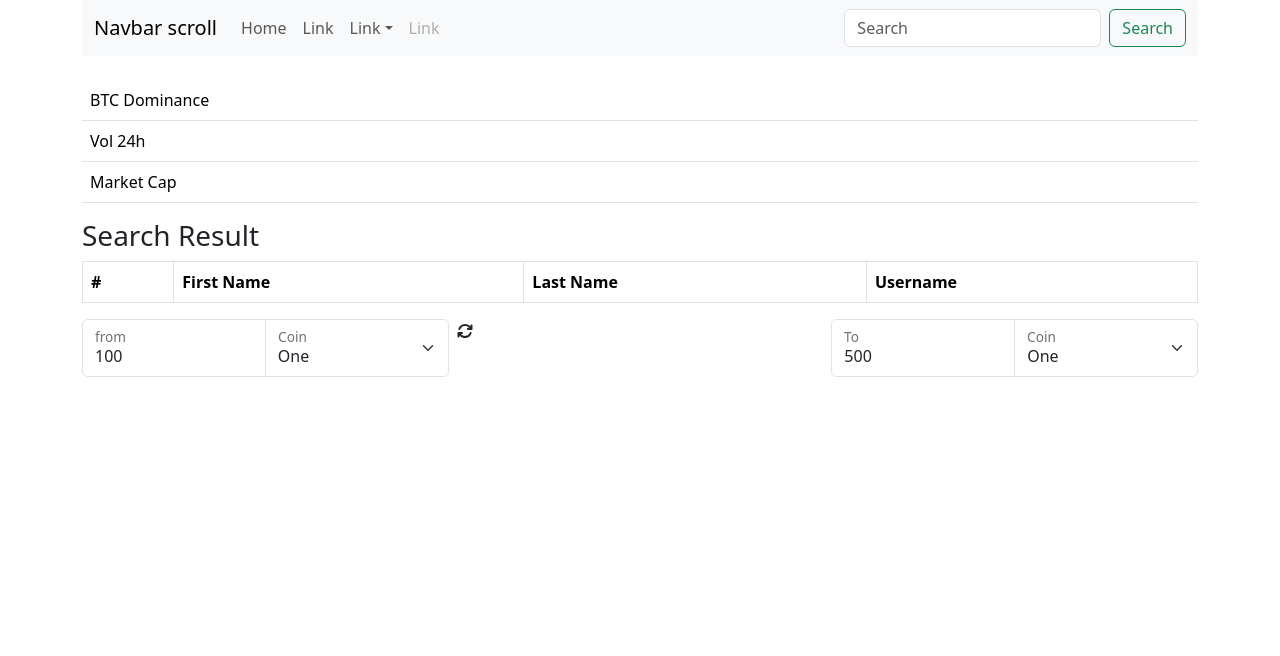
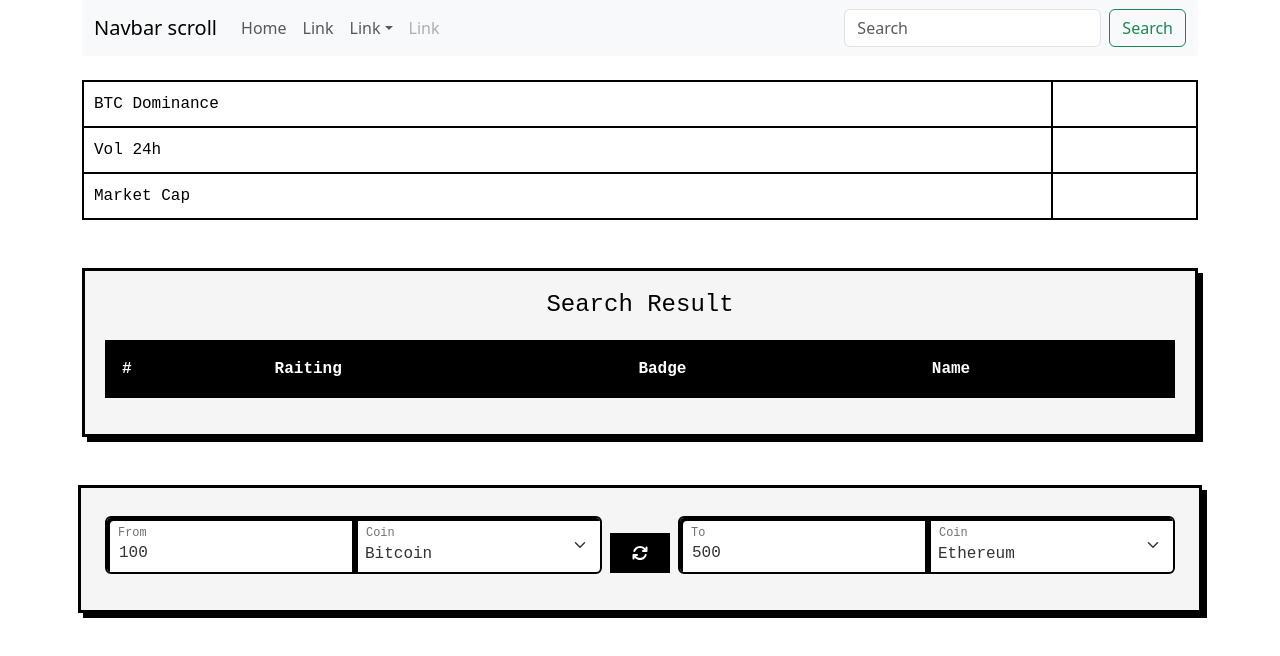
Before and after one commit to visualGravitySense/crypto-data, a React (Vite) app: page / in a window 1280 px wide. Shown: the top 656 px of the page. Built offline with nearby package versions, Linux system fonts and the light colour scheme.

Commit message:
converter component & retro design

```diff
--- /dev/null
+++ b/src/Converter.css
@@ -0,0 +1,52 @@
+.converter-container {
+    background-color: #f5f5f5;
+    border: 3px solid #000;
+    padding: 20px;
+    box-shadow: 5px 5px 0 #000;
+}
+
+.converter-container input,
+.converter-container select {
+    background-color: #fff;
+    border: 2px solid #000;
+    box-shadow: inset 3px 3px 0 #000;
+    font-family: 'Courier New', Courier, monospace;
+    color: #333;
+    padding: 10px;
+    transition: box-shadow 0.2s ease;
+}
+
+.converter-container input:focus,
+.converter-container select:focus {
+    outline: none;
+    box-shadow: inset 0px 0px 0 #000;
+}
+
+.converter-container label {
+    font-family: 'Courier New', Courier, monospace;
+    font-size: 14px;
+    color: #000;
+}
+
+.mb-3 {
+    margin-bottom: 20px;
+}
+
+.input-group {
+    margin-bottom: 15px;
+}
+
+
+.rotate-icon {
+    background-color: #000;
+    color: #fff;
+    border: 2px solid #000;
+    font-family: 'Courier New', Courier, monospace;
+    padding: 10px 20px;
+    cursor: pointer;
+}
+
+.rotate-icon:hover {
+    background-color: #333;
+    box-shadow: 3px 3px 0 #000;
+}
--- a/src/Converter.jsx
+++ b/src/Converter.jsx
@@ -6,10 +6,13 @@ import Row from 'react-bootstrap/Row';
 import InputGroup from 'react-bootstrap/InputGroup';
 import { FontAwesomeIcon } from '@fortawesome/react-fontawesome';
 import { faArrowsRotate } from '@fortawesome/free-solid-svg-icons';
+import './Converter.css';
 
 const initialState = {
-    from: 100,
-    to: 500,
+    fromValue: 100,
+    toValue: 500,
+    fromCoin: '1',
+    toCoin: '2',
 };
 
 function Converter() {
@@ -18,63 +21,90 @@ function Converter() {
 
     const handleClick = () => {
         setValues ({
-            from: values.to,
-            to: values.from,
+            fromValue: values.toValue,
+            toValue: values.fromValue,
+            fromCoin: values.toCoin,
+            toCoin: values.fromCoin,
         });
         setLeftToRight(!leftToRight);
     };
 
+    const handleSelectChange = (e, type) => {
+        const { value } = e.target;
+        setValues(prevState => ({
+            ...prevState,
+            [type]: value,
+        }));
+    };
+
 
     return (
-        <Row className="g-2">
-      <Col md>
+        <Row className="mt-5 g-2 converter-container">
+        <Col md >
             <InputGroup className="mb-3">
-            <FloatingLabel controlId="floatingInputGrid" label="from">
-                <Form.Control type="email" placeholder="name@example.com"
-                value={values.from}
-                defaultValue = {values.to}
+                <FloatingLabel controlId="floatingInputGrid" label="From">
+                    <Form.Control
+                        type="number"
+                        value={values.fromValue}
+                        onChange={e =>
+                            setValues(prevState => ({
+                                ...prevState,
+                                fromValue: e.target.value,
+                            }))
+                        }
                     />
                     </FloatingLabel>
 
                 <FloatingLabel
                     controlId="floatingSelectGrid"
-                label="Coin"
+                    label="Coin">
+                    <Form.Select
+                        value={values.fromCoin}
+                        onChange={e => handleSelectChange(e, 'fromCoin')}
                         >
-                <Form.Select aria-label="Floating label select example">
-                    <option value="1">One</option>
-                    <option value="2">Two</option>
-                    <option value="3">Three</option>
+                        <option value="1">Bitcoin</option>
+                        <option value="2">Ethereum</option>
+                        <option value="3">Tether</option>
                     </Form.Select>
                 </FloatingLabel>
-
-
             </InputGroup>
-
         </Col>
 
-        <Col> <FontAwesomeIcon icon={faArrowsRotate} onClick = {handleClick}/> </Col>
+            <Col md="auto" className="d-flex align-items-center button-change">
+                <FontAwesomeIcon
+                    icon={faArrowsRotate}
+                    onClick = {handleClick}
+                    className="rotate-icon"
+                    />
+            </Col>
 
         <Col md>
             <InputGroup className="mb-3">
                 <FloatingLabel controlId="toInput" label="To">
-                <Form.Control type="text" placeholder="name@example.com"
-                value={values.to}
-                defaultValue = {values.from}
+                    <Form.Control
+                        type="number"
+                        value={values.toValue}
+                        onChange={e =>
+                            setValues(prevState => ({
+                                ...prevState,
+                                toValue: e.target.value,
+                            }))
+                        }
                     />
                 </FloatingLabel>
-
                 <FloatingLabel
                     controlId="floatingSelectGrid"
                     label="Coin"
                     >
-                <Form.Select aria-label="Floating label select example">
-                    <option value="1">One</option>
-                    <option value="2">Two</option>
-                    <option value="3">Three</option>
+                    <Form.Select
+                        value={values.toCoin}
+                        onChange={e => handleSelectChange(e, 'toCoin')}
+                    >
+                        <option value="1">Bitcoin</option>
+                        <option value="2">Ethereum</option>
+                        <option value="3">Tether</option>
                     </Form.Select>
                 </FloatingLabel>
-
-
             </InputGroup>
         </Col>
     </Row>
--- /dev/null
+++ b/src/SearchResult.css
@@ -0,0 +1,55 @@
+/* Стиль для контейнера с таблицей */
+.search-result-container {
+    padding: 20px;
+    background-color: #f5f5f5; /* Светло-серый фон */
+    border: 3px solid #000; /* Чёрные рамки для ретро-эффекта */
+    box-shadow: 5px 5px 0 #000; /* Чёрная тень для выделения */
+    font-family: 'Courier New', Courier, monospace; /* Моноширинный шрифт */
+}
+
+/* Заголовок таблицы */
+.search-result-container h3 {
+    font-family: 'Courier New', Courier, monospace;
+    font-size: 24px;
+    color: #000;
+    margin-bottom: 20px;
+    text-align: center;
+}
+
+/* Таблица */
+.table {
+    border-collapse: collapse; /* Убираем промежутки между ячейками */
+    width: 100%;
+    background-color: #fff; /* Белый фон таблицы */
+    font-family: 'Courier New', Courier, monospace;
+}
+
+/* Стили для строк таблицы */
+.table th, .table td {
+    border: 2px solid #000; /* Черные рамки для ячеек */
+    padding: 10px;
+    text-align: left;
+}
+
+/* Чередование строк */
+.table-striped tbody tr:nth-of-type(odd) {
+    background-color: #e9e9e9; /* Лёгкая заливка для нечетных строк */
+}
+
+/* Стили для заголовков таблицы */
+.table thead th {
+    background-color: #000;
+    color: #fff;
+    padding: 15px;
+    font-size: 16px;
+}
+
+/* Hover-эффект для строк таблицы */
+.table-hover tbody tr:hover {
+    background-color: #ccc;
+}
+
+/* Для отображения полосы при наведении на таблицу */
+.table-bordered {
+    border: 2px solid #000; /* Общие границы таблицы */
+}
--- a/src/SearchResult.jsx
+++ b/src/SearchResult.jsx
@@ -1,16 +1,17 @@
 import Table from 'react-bootstrap/Table';
+import './SearchResult.css';
 
 function SearchResult() {
   return (
-    <div>
+    <div className="mt-5 search-result-container">
         <h3>Search Result</h3>
         <Table striped bordered hover>
         <thead>
             <tr>
             <th>#</th>
-            <th>First Name</th>
-            <th>Last Name</th>
-            <th>Username</th>
+            <th>Raiting</th>
+            <th>Badge</th>
+            <th>Name</th>
             </tr>
         </thead>
         <tbody>
```
Lines whose indentation alone changed are shown as unchanged.
